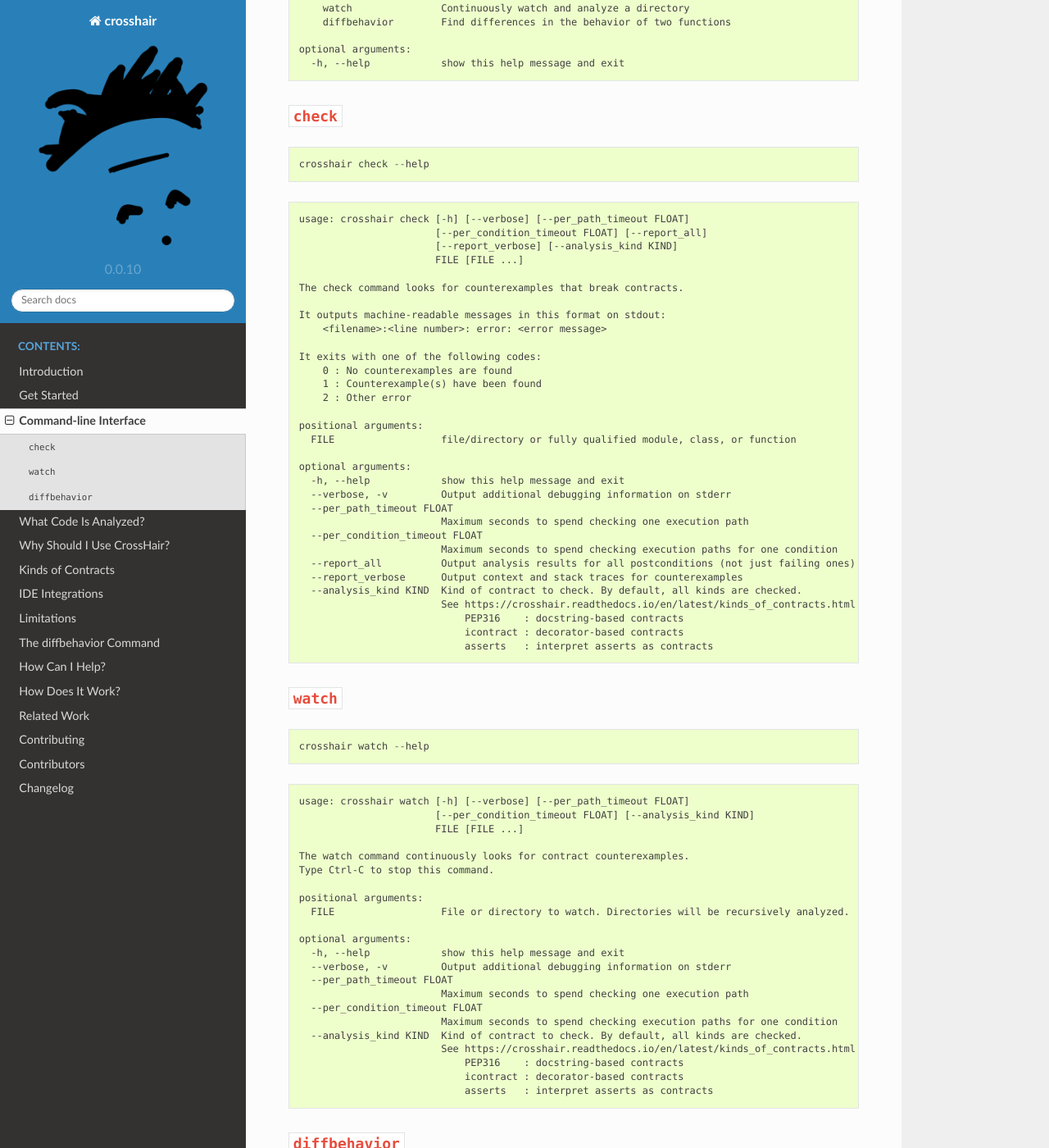
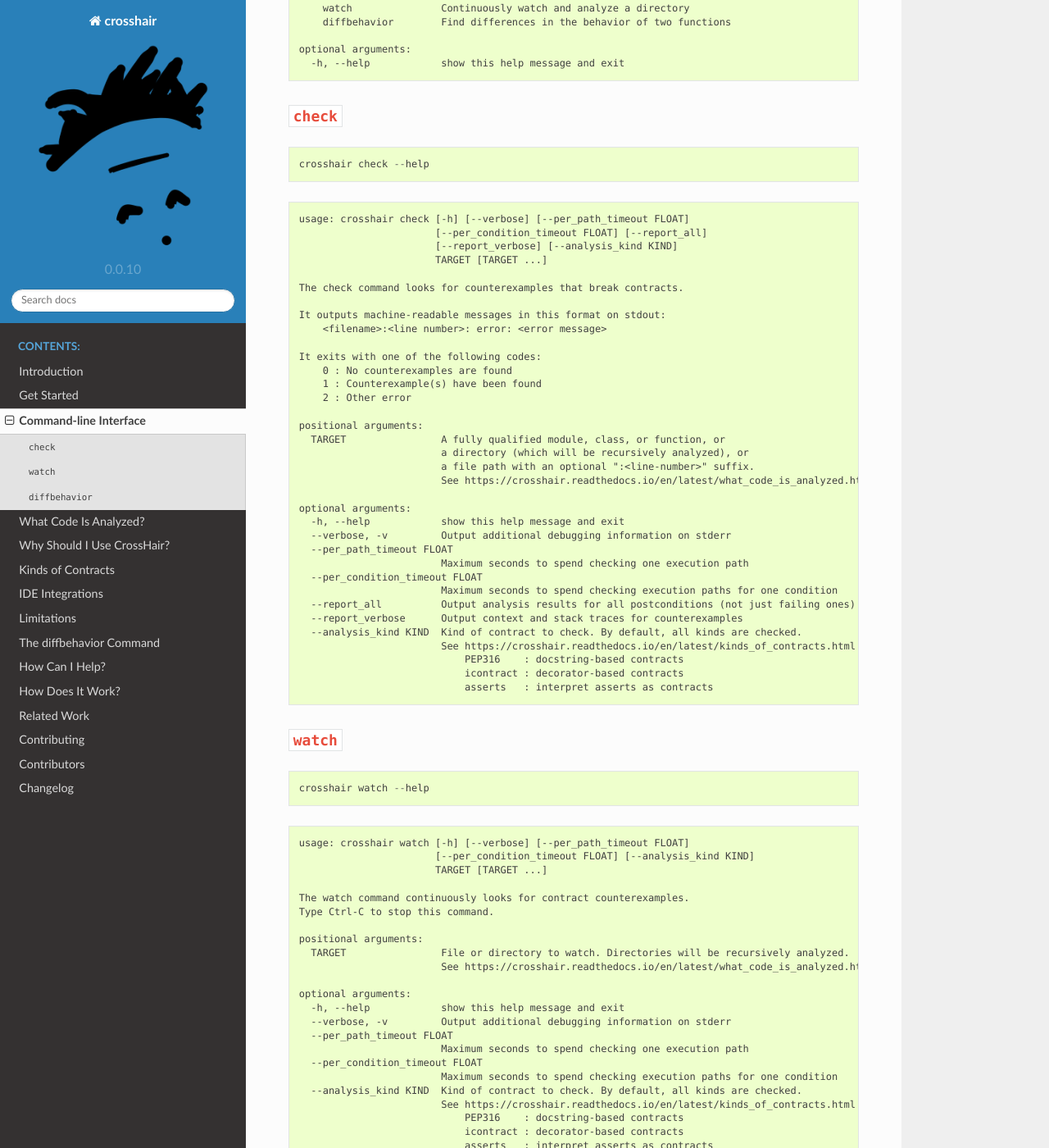
Before and after one commit to pschanely/CrossHair, a Sphinx documentation site: the page built from doc/source/command-line_interface.rst, in a window 1280 px wide and 1400 px high, scrolled down 420 px. Shown: the whole window at 82% size. Built offline with Sphinx 7.4.7 and the Read the Docs theme 2.0.0, drawn with Linux system fonts in a browser that asks for light colours; the version number is read from the project's files by our own code.

Commit message:
Add cmd line help for line number targeting (#91)
Update tests, doc pages.

```diff
--- a/doc/source/command-line_interface.rst
+++ b/doc/source/command-line_interface.rst
@@ -40,7 +40,7 @@
     usage: crosshair check [-h] [--verbose] [--per_path_timeout FLOAT]
                            [--per_condition_timeout FLOAT] [--report_all]
                            [--report_verbose] [--analysis_kind KIND]
-                           FILE [FILE ...]
+                           TARGET [TARGET ...]
 
     The check command looks for counterexamples that break contracts.
 
@@ -53,7 +53,10 @@
         2 : Other error
 
     positional arguments:
-      FILE                  file/directory or fully qualified module, class, or function
+      TARGET                A fully qualified module, class, or function, or
+                            a directory (which will be recursively analyzed), or
+                            a file path with an optional ":<line-number>" suffix.
+                            See https://crosshair.readthedocs.io/en/latest/what_code_is_analyzed.html
 
     optional arguments:
       -h, --help            show this help message and exit
@@ -84,13 +87,14 @@
 
     usage: crosshair watch [-h] [--verbose] [--per_path_timeout FLOAT]
                            [--per_condition_timeout FLOAT] [--analysis_kind KIND]
-                           FILE [FILE ...]
+                           TARGET [TARGET ...]
 
     The watch command continuously looks for contract counterexamples.
     Type Ctrl-C to stop this command.
 
     positional arguments:
-      FILE                  File or directory to watch. Directories will be recursively analyzed.
+      TARGET                File or directory to watch. Directories will be recursively analyzed.
+                            See https://crosshair.readthedocs.io/en/latest/what_code_is_analyzed.html
 
     optional arguments:
       -h, --help            show this help message and exit
```
Also changed, not shown: 2 other files.
